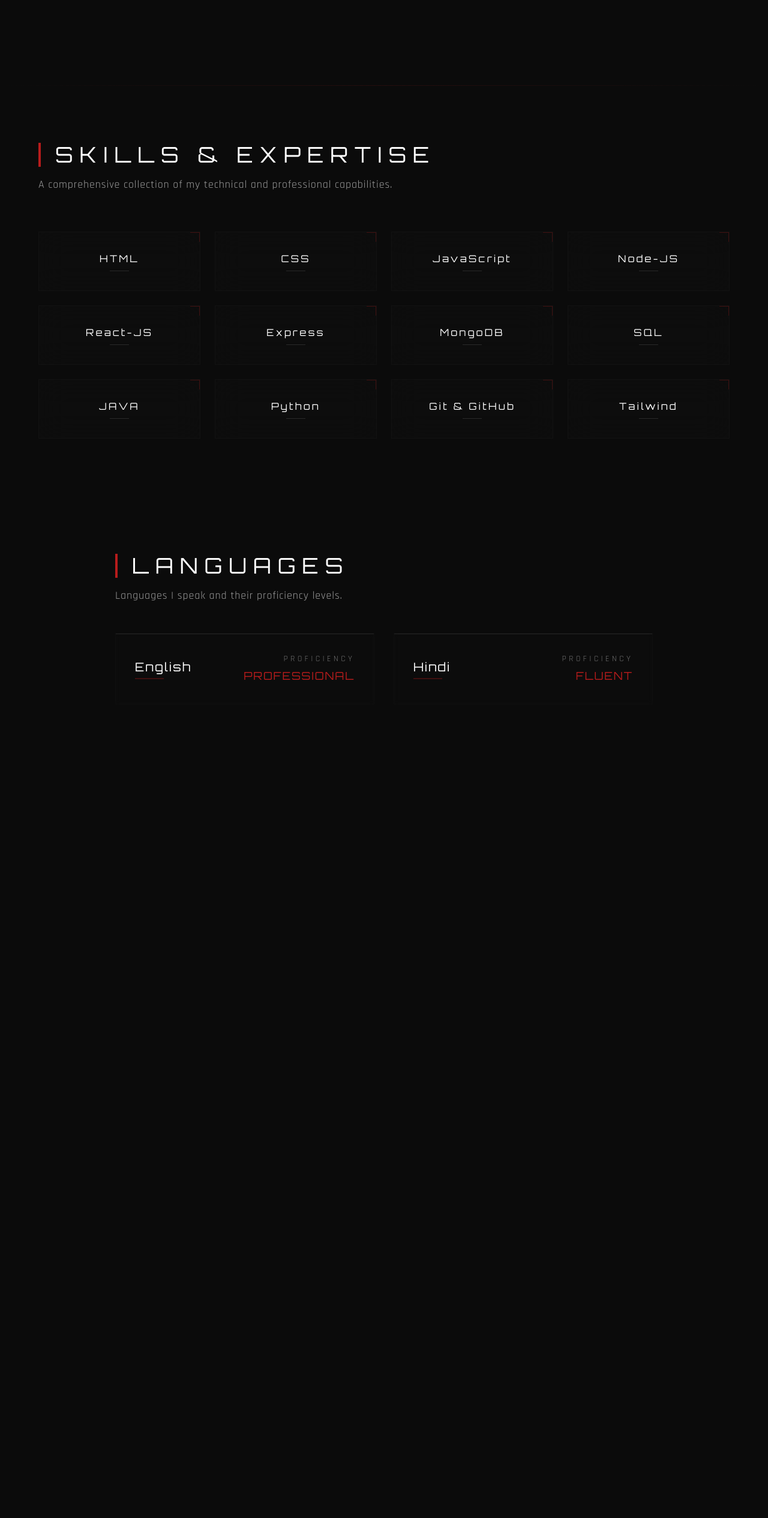
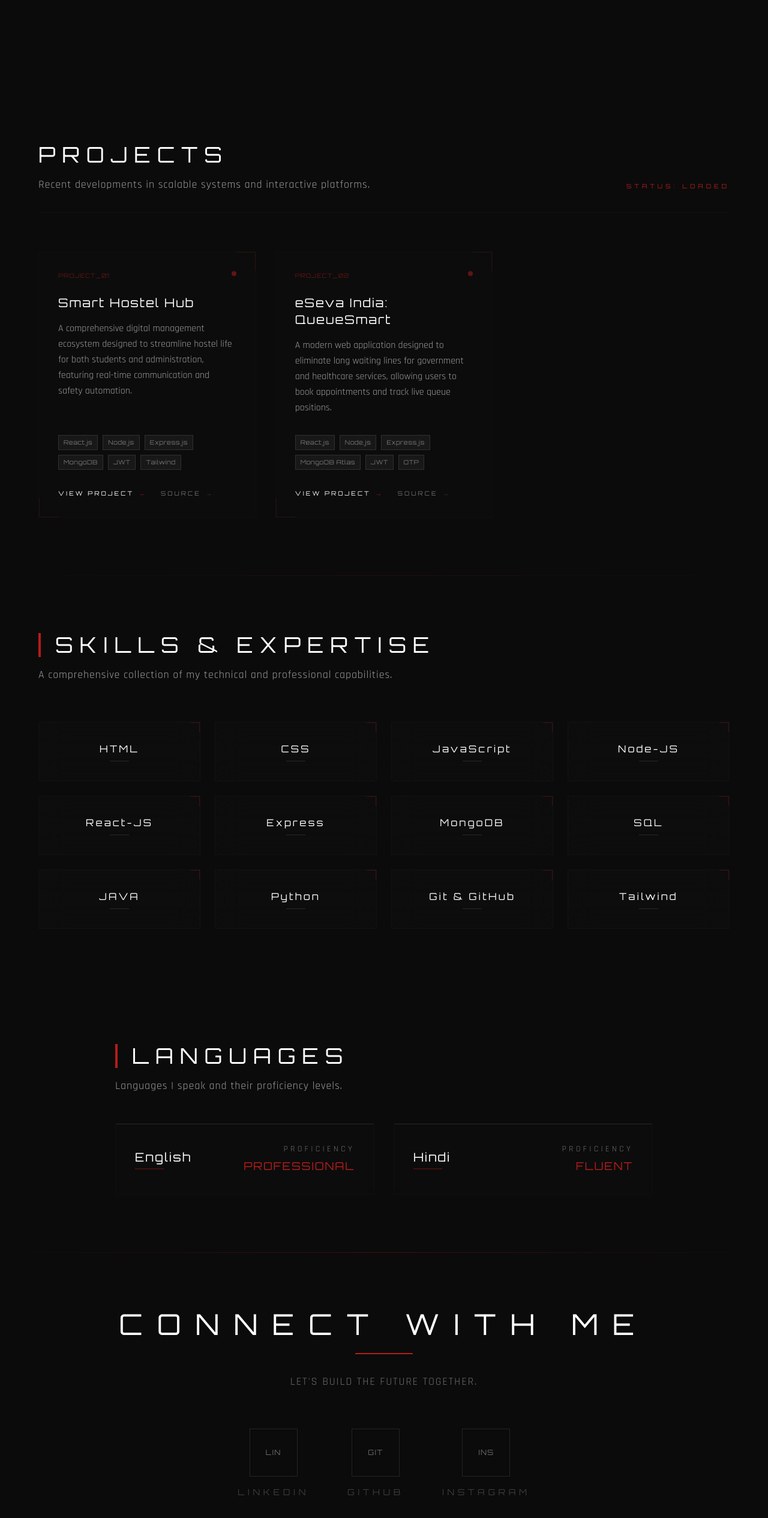
Before and after one commit to shreyashagrawal00/MyPortfolio, a Next.js app: page / in a window 1280 px wide. Shown: the part 5589-8119 px from the top of the page at 60% size. Before the commit the page ends 6859 px from the top, so only its background shows below. Built offline with nearby package versions, Linux system fonts and the light colour scheme.

Commit message:
feat: Implement Projects and Connect components, and establish a centralized data structure for portfolio content.

```diff
--- a/app/page.tsx
+++ b/app/page.tsx
@@ -11,6 +11,8 @@ import ProfessionalSummary from "@/components/ProfessionalSummary";
 import NameOverlay from "@/components/NameOverlay";
 import SkillsExpertise from "@/components/SkillsExpertise";
 import Languages from "@/components/Languages";
+import Projects from "@/components/Projects";
+import Connect from "@/components/Connect";
 
 export default function Home() {
   const containerRef = useRef<HTMLDivElement>(null);
@@ -42,8 +44,10 @@ export default function Home() {
 
       <ProfessionalSummary />
       <EducationTimeline />
+      <Projects />
       <SkillsExpertise />
       <Languages />
+      <Connect />
     </main>
   );
 }
--- /dev/null
+++ b/components/Connect.tsx
@@ -0,0 +1,72 @@
+"use client";
+
+import { contactData } from "@/data/transformerData";
+import { motion } from "framer-motion";
+
+export default function Connect() {
+  return (
+    <section className="py-24 px-6 md:px-12 bg-base-dark relative overflow-hidden">
+      <div className="absolute top-0 left-0 w-full h-[1px] bg-gradient-to-r from-transparent via-accent-metal/30 to-transparent" />
+
+      <div className="max-w-4xl mx-auto text-center">
+        <motion.div
+          initial={{ opacity: 0, scale: 0.9 }}
+          whileInView={{ opacity: 1, scale: 1 }}
+          transition={{ duration: 1 }}
+          viewport={{ once: true }}
+          className="mb-16"
+        >
+          <h2 className="font-heading text-3xl md:text-5xl tracking-[0.5em] text-white mb-6">
+            {contactData.title}
+          </h2>
+          <div className="h-[2px] w-24 bg-accent-metal mx-auto mb-8" />
+          <p className="font-body text-lg text-white/40 tracking-widest uppercase">
+            Let's build the future together.
+          </p>
+        </motion.div>
+
+        <div className="flex flex-wrap justify-center gap-8 md:gap-16">
+          {contactData.links.map((link, index) => (
+            <motion.a
+              key={link.name}
+              href={link.url}
+              target="_blank"
+              rel="noopener noreferrer"
+              initial={{ opacity: 0, y: 20 }}
+              whileInView={{ opacity: 1, y: 0 }}
+              transition={{ duration: 0.6, delay: index * 0.1 }}
+              viewport={{ once: true }}
+              whileHover={{ y: -10 }}
+              className="group flex flex-col items-center gap-4"
+            >
+              <div className="relative w-16 h-16 md:w-20 md:h-20 border border-white/10 flex items-center justify-center group-hover:border-accent-metal transition-colors">
+                {/* Corner accents */}
+                <div className="absolute -top-1 -right-1 w-3 h-3 border-t-2 border-r-2 border-accent-metal opacity-0 group-hover:opacity-100 transition-opacity" />
+                <div className="absolute -bottom-1 -left-1 w-3 h-3 border-b-2 border-l-2 border-accent-metal opacity-0 group-hover:opacity-100 transition-opacity" />
+
+                <span className="font-heading text-xs tracking-widest text-white/40 group-hover:text-white transition-colors">
+                  {link.name.substring(0, 3).toUpperCase()}
+                </span>
+              </div>
+              <span className="font-heading text-[10px] md:text-sm tracking-[0.4em] text-white/20 group-hover:text-accent-metal transition-colors uppercase">
+                {link.name}
+              </span>
+            </motion.a>
+          ))}
+        </div>
+
+        {/* System Footer Decoration */}
+        <motion.div
+          initial={{ opacity: 0 }}
+          whileInView={{ opacity: 1 }}
+          transition={{ duration: 2, delay: 1 }}
+          className="mt-32 pt-12 border-t border-white/5 flex flex-col md:flex-row justify-between items-center gap-4"
+        >
+          <span className="font-heading text-[10px] text-white/10 tracking-[1em]">SYSTEM: ONLINE</span>
+          <span className="font-heading text-[10px] text-white/10 tracking-[0.5em]">© 2026 SHREYASH AGRAWAL</span>
+          <span className="font-heading text-[10px] text-white/10 tracking-[1em]">PORTFOLIO_V2.0</span>
+        </motion.div>
+      </div>
+    </section>
+  );
+}
--- /dev/null
+++ b/components/Projects.tsx
@@ -0,0 +1,106 @@
+"use client";
+
+import { projectsData } from "@/data/transformerData";
+import { motion } from "framer-motion";
+
+export default function Projects() {
+  return (
+    <section className="py-24 px-6 md:px-12 bg-base-dark relative">
+      <div className="max-w-6xl mx-auto">
+        <motion.div
+          initial={{ opacity: 0, y: 30 }}
+          whileInView={{ opacity: 1, y: 0 }}
+          transition={{ duration: 1 }}
+          viewport={{ once: true }}
+          className="mb-16 flex justify-between items-end border-b border-neutral-carbon/20 pb-8"
+        >
+          <div>
+            <h2 className="font-heading text-3xl md:text-4xl tracking-[0.3em] text-white mb-4">
+              PROJECTS
+            </h2>
+            <p className="font-body text-lg text-white/60 tracking-wider">
+              Recent developments in scalable systems and interactive platforms.
+            </p>
+          </div>
+          <div className="hidden md:block">
+            <span className="font-heading text-[10px] text-accent-metal tracking-[0.5em]">STATUS: LOADED</span>
+          </div>
+        </motion.div>
+
+        <div className="grid grid-cols-1 md:grid-cols-2 lg:grid-cols-3 gap-8">
+          {projectsData.map((project, index) => (
+            <motion.div
+              key={project.title}
+              initial={{ opacity: 0, y: 50 }}
+              whileInView={{ opacity: 1, y: 0 }}
+              transition={{ duration: 0.8, delay: index * 0.2 }}
+              viewport={{ once: true }}
+              className="relative group bg-neutral-carbon/5 border border-neutral-carbon/10 p-8 flex flex-col h-full overflow-hidden"
+            >
+              {/* Cinematic scanline decoration */}
+              <div className="absolute inset-0 bg-gradient-to-b from-transparent via-accent-metal/5 to-transparent -translate-y-full group-hover:translate-y-full transition-transform duration-1000 ease-in-out pointer-events-none" />
+
+              <div className="relative z-10 flex flex-col h-full">
+                <div className="flex justify-between items-start mb-6">
+                  <span className="font-heading text-[10px] text-accent-metal/50 tracking-widest">PROJECT_0{index + 1}</span>
+                  <div className="w-2 h-2 rounded-full bg-accent-metal animate-pulse" />
+                </div>
+
+                <h3 className="font-heading text-xl text-white tracking-widest mb-4 group-hover:text-accent-metal transition-colors">
+                  {project.title}
+                </h3>
+
+                <p className="font-body text-white/60 leading-relaxed mb-8 flex-grow">
+                  {project.description}
+                </p>
+
+                <div className="flex flex-wrap gap-2 mb-8">
+                  {project.tech.map((tech) => (
+                    <span
+                      key={tech}
+                      className="text-[10px] font-heading px-2 py-1 bg-white/5 border border-white/10 text-white/40 tracking-wider"
+                    >
+                      {tech}
+                    </span>
+                  ))}
+                </div>
+
+                <div className="flex gap-6 mt-auto">
+                  <motion.a
+                    href={project.link}
+                    target="_blank"
+                    rel="noopener noreferrer"
+                    whileHover={{ x: 5 }}
+                    className="font-heading text-[10px] tracking-[0.3em] text-white hover:text-accent-metal transition-colors flex items-center gap-2 group/btn"
+                  >
+                    VIEW PROJECT
+                    <span className="text-accent-metal group-hover/btn:translate-x-1 transition-transform">→</span>
+                  </motion.a>
+
+                  {/* @ts-ignore */}
+                  {project.source && (
+                    <motion.a
+                      /* @ts-ignore */
+                      href={project.source}
+                      target="_blank"
+                      rel="noopener noreferrer"
+                      whileHover={{ x: 5 }}
+                      className="font-heading text-[10px] tracking-[0.3em] text-white/40 hover:text-white transition-colors flex items-center gap-2 group/btn"
+                    >
+                      SOURCE
+                      <span className="text-white/20 group-hover/btn:text-white group-hover/btn:translate-x-1 transition-transform">→</span>
+                    </motion.a>
+                  )}
+                </div>
+              </div>
+
+              {/* Box accents */}
+              <div className="absolute top-0 right-0 w-8 h-8 border-t border-r border-accent-metal/20 group-hover:border-accent-metal transition-colors" />
+              <div className="absolute bottom-0 left-0 w-8 h-8 border-b border-l border-accent-metal/20 group-hover:border-accent-metal transition-colors" />
+            </motion.div>
+          ))}
+        </div>
+      </div>
+    </section>
+  );
+}
--- a/data/transformerData.ts
+++ b/data/transformerData.ts
@@ -154,3 +154,29 @@ export const languagesData = {
     { name: "Hindi", level: "Fluent" },
   ],
 };
+
+export const projectsData = [
+  {
+    title: "Smart Hostel Hub",
+    description: "A comprehensive digital management ecosystem designed to streamline hostel life for both students and administration, featuring real-time communication and safety automation.",
+    tech: ["React.js", "Node.js", "Express.js", "MongoDB", "JWT", "Tailwind"],
+    link: "https://hosteltracker00.vercel.app/",
+    source: "https://github.com/shreyashagrawal00/HackOverflow_2026",
+  },
+  {
+    title: "eSeva India: QueueSmart",
+    description: "A modern web application designed to eliminate long waiting lines for government and healthcare services, allowing users to book appointments and track live queue positions.",
+    tech: ["React.js", "Node.js", "Express.js", "MongoDB Atlas", "JWT", "OTP"],
+    link: "https://eseva-india00.onrender.com/",
+    source: "https://github.com/shreyashagrawal00/WebXdesign_Project",
+  },
+];
+
+export const contactData = {
+  title: "CONNECT WITH ME",
+  links: [
+    { name: "LinkedIn", url: "https://www.linkedin.com/in/shreyash-agrawal-87636134a/", icon: "linkedin" },
+    { name: "Github", url: "https://github.com/shreyashagrawal00", icon: "github" },
+    { name: "Instagram", url: "https://www.instagram.com/shreyash_agrawal00/", icon: "instagram" },
+  ],
+};
```
